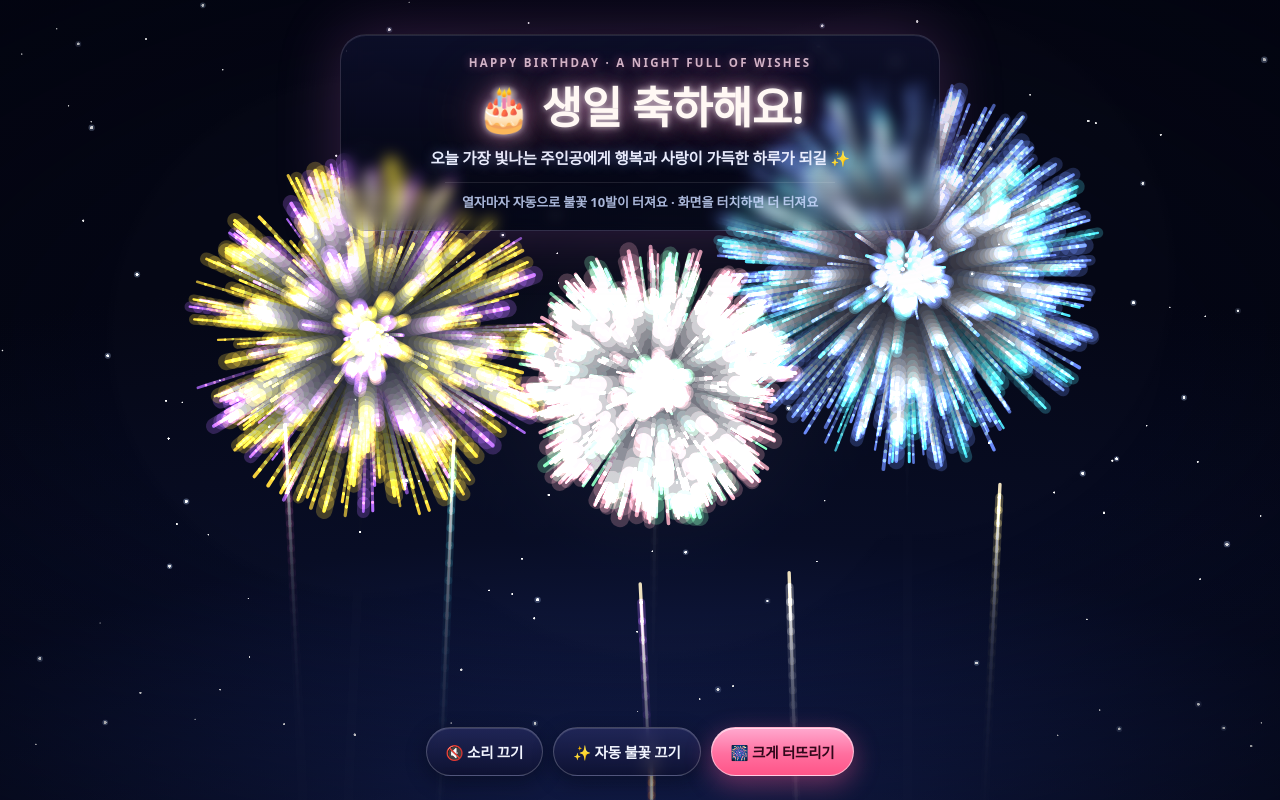
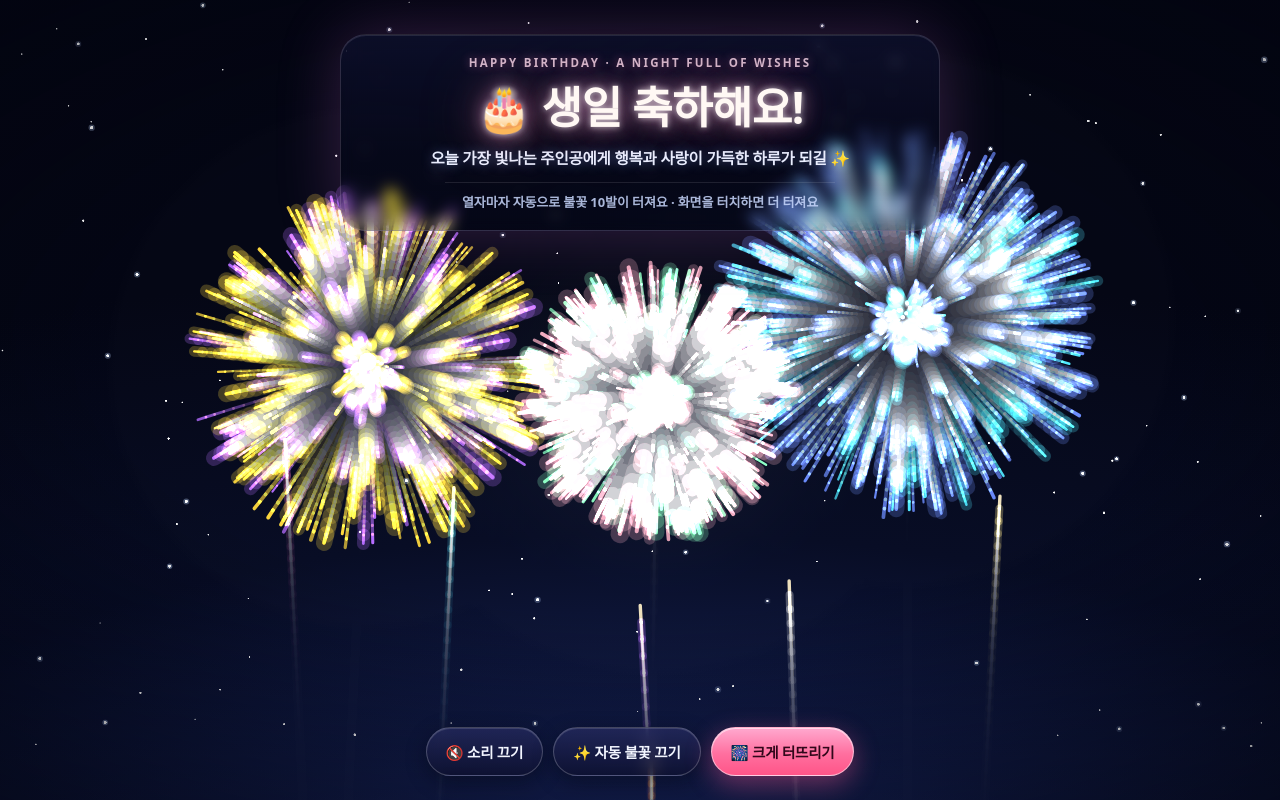
Before and after one commit to mubichmu-crypto/firework, a plain HTML site: page index.html in a window 1280 px wide. Drawn offline with Linux system fonts and the light colour scheme; animation ran at ten frames a second.

Commit message:
자동 10발 위치를 제목 카드 아래로 조정 · 버튼 피날레도 더 크게

```diff
--- a/index.html
+++ b/index.html
@@ -514,7 +514,7 @@
       (function(idx){
         addT(120 + idx*step, function(){
           var x = W*(0.14 + 0.72*((idx + 0.5)/n)) + rnd(-W*0.025, W*0.025);
-          var y = H*(0.12 + Math.random()*0.22);
+          var y = H*(0.30 + Math.random()*0.18);
           launch(x, y, {
             size: 2.2 + Math.random()*0.6,
             color: colors[(idx*3 + 1) % colors.length],
@@ -624,16 +624,16 @@
 
   // 화면 곳곳에 차례로 올려 터뜨릴 10발 (마지막 한 발이 가장 웅장하다)
   var OPENING_PLAN = [
-    {x:0.30, y:0.42, size:2.0},
-    {x:0.70, y:0.34, size:2.1},
-    {x:0.50, y:0.48, size:2.2},
-    {x:0.22, y:0.50, size:1.9},
-    {x:0.78, y:0.46, size:2.0},
-    {x:0.38, y:0.31, size:2.2},
-    {x:0.63, y:0.44, size:2.3},
-    {x:0.50, y:0.38, size:2.4, shape:'star'},
-    {x:0.50, y:0.52, size:2.5, shape:'heart'},
-    {x:0.50, y:0.36, size:3.0, last:true}
+    {x:0.30, y:0.46, size:2.0},
+    {x:0.70, y:0.40, size:2.1},
+    {x:0.50, y:0.50, size:2.2},
+    {x:0.22, y:0.52, size:1.9},
+    {x:0.78, y:0.48, size:2.0},
+    {x:0.38, y:0.40, size:2.2},
+    {x:0.63, y:0.46, size:2.3},
+    {x:0.50, y:0.44, size:2.4, shape:'star'},
+    {x:0.50, y:0.54, size:2.5, shape:'heart'},
+    {x:0.50, y:0.44, size:3.0, last:true}
   ];
 
   function cancelOpening(){
@@ -644,12 +644,12 @@
 
   // 마지막 한 발 — 화면을 가득 채우는 대형 폭발
   function grandFinale(){
-    burst(W*0.5, H*0.38, '#ffe9a8', {size:3.0, color2:'#ffb3d9'});
-    burst(W*0.24, H*0.52, '#ff8fd0', {shape:'ring', size:2.7, color2:'#ffe6f4'});
-    burst(W*0.76, H*0.52, '#4ee6ff', {shape:'star', size:2.6, color2:'#d8f7ff'});
+    burst(W*0.5, H*0.44, '#ffe9a8', {size:3.0, color2:'#ffb3d9'});
+    burst(W*0.24, H*0.54, '#ff8fd0', {shape:'ring', size:2.7, color2:'#ffe6f4'});
+    burst(W*0.76, H*0.54, '#4ee6ff', {shape:'star', size:2.6, color2:'#d8f7ff'});
     setTimeout(function(){
-      burst(W*0.5, H*0.46, '#ffffff', {size:2.2, color2:'#ffe9a8', sound:false});
-      flash(W*0.5, H*0.46, Math.min(W,H)*0.72);
+      burst(W*0.5, H*0.50, '#ffffff', {size:2.2, color2:'#ffe9a8', sound:false});
+      flash(W*0.5, H*0.50, Math.min(W,H)*0.72);
     }, 260);
   }
 
```
